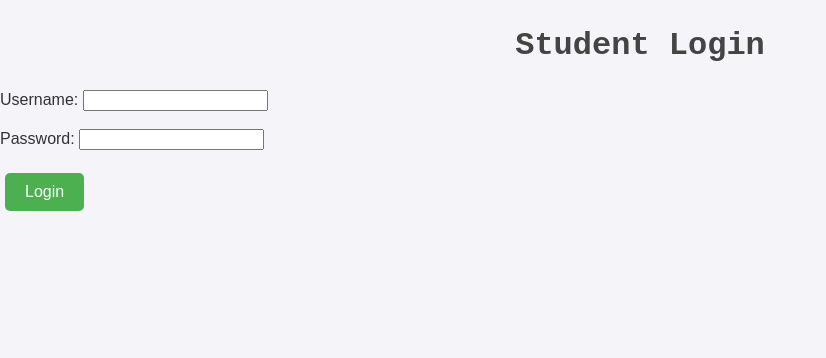
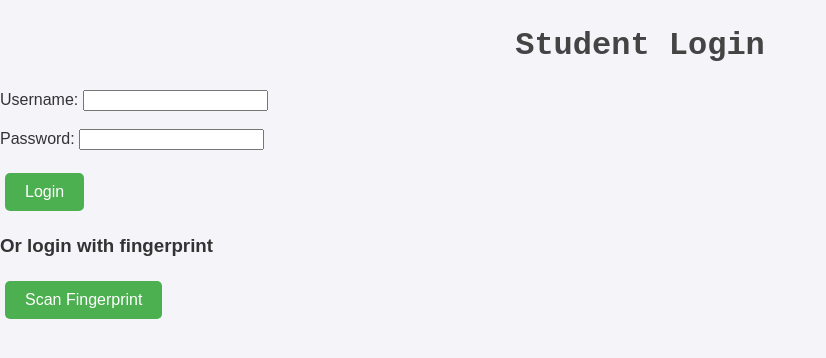
Before and after one commit to kailai-13/True_Wifi_Attendance, a Flask app: page /login_student in a window 1280 px wide. Shown: the top 358 px of the page, without its empty margins (0-826 px from the left). Run offline with Flask 3, Linux system fonts and the light colour scheme.

Commit message:
added finger prints but not working as one would expect

```diff
--- a/app.py
+++ b/app.py
@@ -5,6 +5,11 @@ from flask_sqlalchemy import SQLAlchemy
 from flask_bcrypt import Bcrypt
 import csv
 from datetime import datetime,timedelta
+from cryptography.fernet import Fernet  # Add at top
+
+# Generate a key (do this once and store securely)
+KEY = Fernet.generate_key()
+cipher_suite = Fernet(KEY)
 app = Flask(__name__)
 
 # Provide a default database URI (required for SQLAlchemy to work)
@@ -37,11 +42,18 @@ class Student(db.Model):
     student_id = db.Column(db.String(50), nullable=False, unique=True)
     username = db.Column(db.String(50), nullable=False, unique=True)
     password = db.Column(db.String(100), nullable=False)
+    fingerprint_template = db.Column(db.LargeBinary)  # Encrypted fingerprint data
     is_logged_in = db.Column(db.Boolean, default=False)
-    login_time = db.Column(db.DateTime)  # New column
-    last_active_time = db.Column(db.DateTime)  # New column
-
-
+    login_time = db.Column(db.DateTime)
+    last_active_time = db.Column(db.DateTime)
+# Add this after the Student model definition
+class AttendanceRecord(db.Model):
+    __bind_key__ = 'student_db'
+    id = db.Column(db.Integer, primary_key=True)
+    student_id = db.Column(db.String(50), db.ForeignKey('student.student_id'))
+    login_time = db.Column(db.DateTime)
+    logout_time = db.Column(db.DateTime)
+    active_duration = db.Column(db.Float)  # Duration in minutes
 # Correct usage of db.create_all()
 with app.app_context():
     db.create_all()  # This will create tables for all bound databases
@@ -260,6 +272,7 @@ def register_student():
         student_id = request.form['student_id']
         username = request.form['username']
         password = request.form['password']
+        fingerprint_data = request.form['fingerprint_data']
 
         # Check if student already exists
         with app.app_context():
@@ -273,9 +286,15 @@ def register_student():
 
             # Hash password
             hashed_password = bcrypt.generate_password_hash(password).decode('utf-8')
+            encrypted_fp = cipher_suite.encrypt(fingerprint_data.encode())
 
             # Save student to database
-            new_student = Student(student_id=student_id, username=username, password=hashed_password)
+            new_student = Student(
+            student_id=student_id,
+            username=username,
+            password=hashed_password,
+            fingerprint_template=encrypted_fp
+        )
             db.session.add(new_student)
             db.session.commit()
 
@@ -370,6 +389,20 @@ def update_activity():
     return jsonify({"success": False, "error": "Student not logged in"}), 400
 
 
+@app.route('/login_fingerprint', methods=['POST'])
+def login_fingerprint():
+    fingerprint_data = request.json.get('fingerprint_data')
+
+    students = Student.query.all()
+    for student in students:
+        if student.fingerprint_template:
+            decrypted_fp = cipher_suite.decrypt(student.fingerprint_template).decode()
+            if decrypted_fp == fingerprint_data:
+                # Existing login logic
+                return jsonify({"success": True})
+
+    return jsonify({"success": False, "error": "Fingerprint not recognized"})
+
 
 if __name__ == '__main__':
     app.run(host="0.0.0.0", port=5000, debug=True)
--- a/templates/login-student.html
+++ b/templates/login-student.html
@@ -4,6 +4,21 @@
     <meta charset="UTF-8">
     <meta name="viewport" content="width=device-width, initial-scale=1.0">
     <link rel="stylesheet" type="text/css" href="{{ url_for('static', filename='app.css') }}">
+    <script>
+        function fingerprintLogin() {
+            // Simulated fingerprint capture
+            const fingerprintData = "SIMULATED_FP_DATA";
+            fetch('/login_fingerprint', {
+                method: 'POST',
+                headers: {'Content-Type': 'application/json'},
+                body: JSON.stringify({fingerprint_data: fingerprintData})
+            }).then(response => response.json())
+              .then(data => {
+                  if(data.success) window.location.href = '/student_dashboard';
+                  else alert('Fingerprint login failed');
+              });
+        }
+    </script>
 
     <title>Student Login</title>
 </head>
@@ -26,5 +41,9 @@
 
         <button type="submit">Login</button>
     </form>
+    <div class="fingerprint-login">
+        <h3>Or login with fingerprint</h3>
+        <button onclick="fingerprintLogin()">Scan Fingerprint</button>
+    </div>
 </body>
 </html>
--- a/templates/student-dashboard.html
+++ b/templates/student-dashboard.html
@@ -20,11 +20,15 @@
     <!-- Add this button near the logout button -->
     <div class="container">
         <h2>Welcome, {{ student.username }}!</h2>
-        <p>Your Student ID: <strong>{{ student.student_id }}</strong></p>
+        <p>Student ID: <strong>{{ student.student_id }}</strong></p>
+        <p>Fingerprint Registered:
+            <strong>{{ "Yes" if student.fingerprint_template else "No" }}</strong>
+        </p>
 
         <div class="button-group">
 
             <a href="{{ url_for('logout') }}" class="btn logout-btn">Logout</a>
+        </div>
     </div>
 </div>
 
```
Also changed, not shown: templates/register-student.html (+11 -0 lines), instance/admin.db, instance/students.db.
